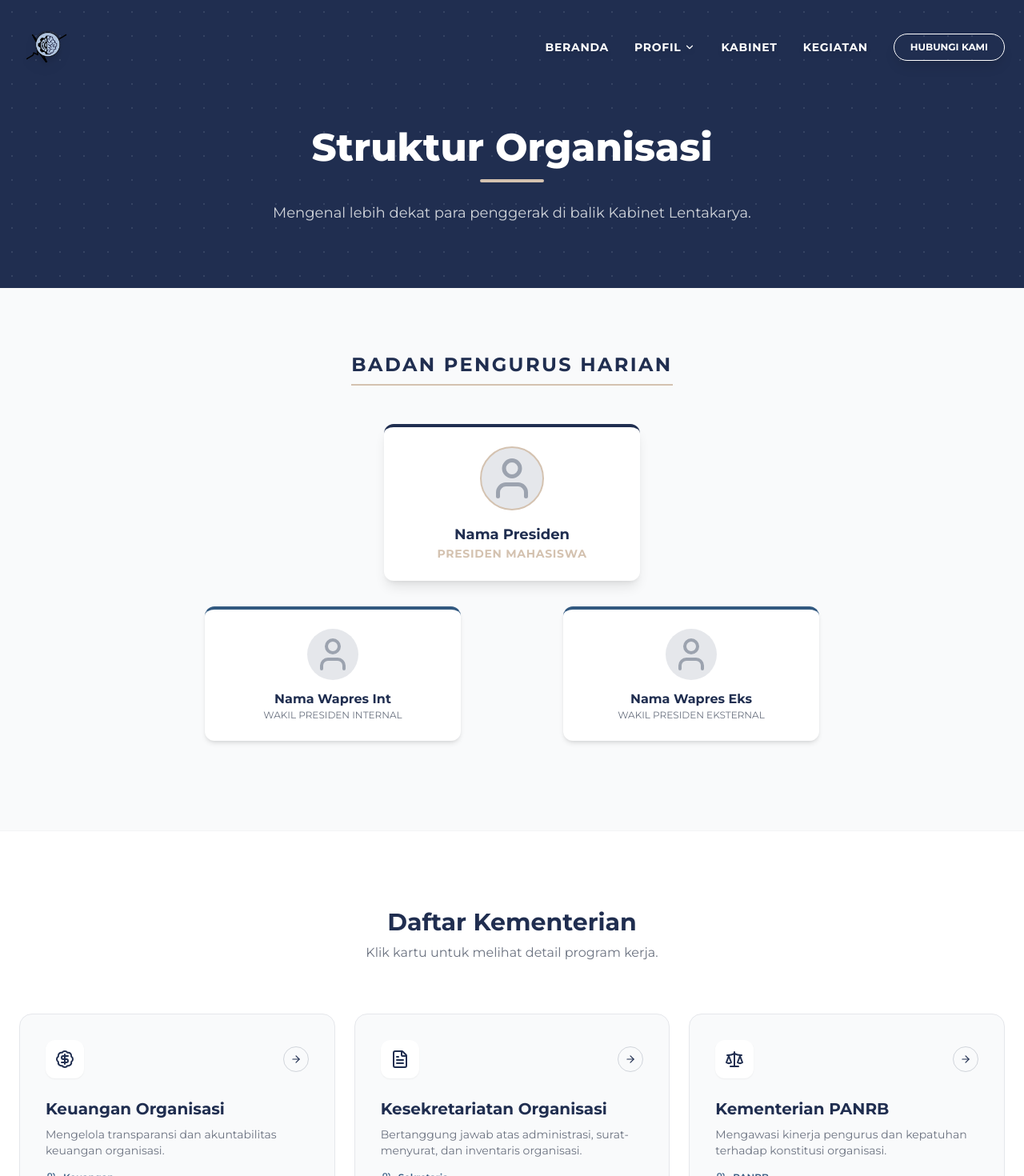
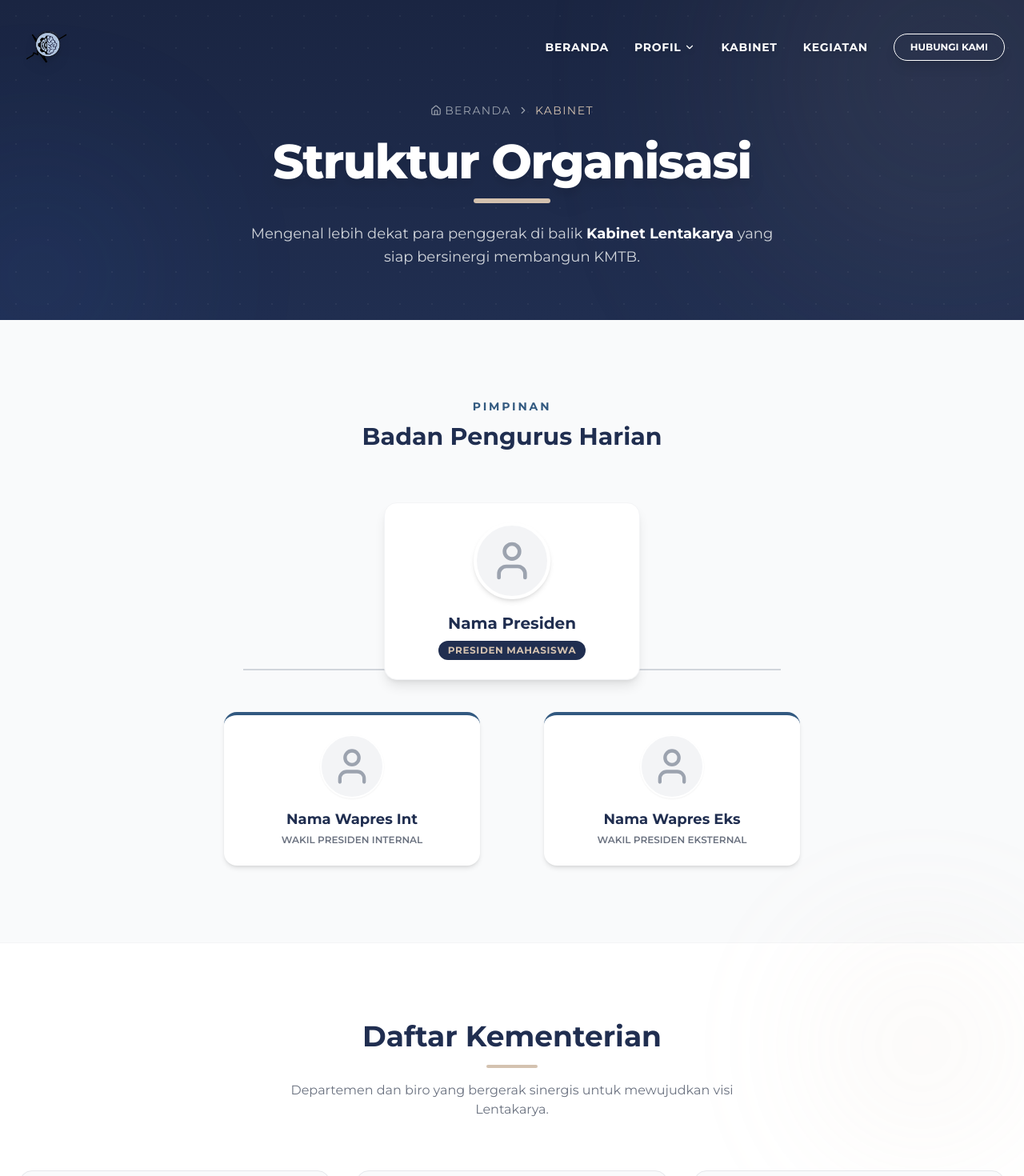
Before and after one commit to zaidanah/website-kmtb, a Next.js app: page /cabinet in a window 1280 px wide. Shown: the top 1470 px of the page at 80% size. Built offline with nearby package versions, Linux system fonts and the light colour scheme.

Commit message:
update lagi

```diff
--- a/src/app/cabinet/page.tsx
+++ b/src/app/cabinet/page.tsx
@@ -3,7 +3,7 @@
 import Navbar from "@/components/layout/Navbar";
 import { departments } from "@/data/departments";
 import { motion } from "framer-motion";
-import { ArrowRight, User, Users } from "lucide-react";
+import { ArrowRight, User, Users, ChevronRight, Home } from "lucide-react";
 import Link from "next/link";
 
 export default function CabinetPage() {
@@ -11,131 +11,205 @@ export default function CabinetPage() {
     <main className="font-sans bg-gray-50 min-h-screen text-kmtb-navy selection:bg-kmtb-gold selection:text-kmtb-navy">
       <Navbar />
 
-      {/* ================= HEADER SECTION ================= */}
-      <section className="relative bg-[#202E50] pt-40 pb-20 text-center overflow-hidden">
-        {/* Background Pattern */}
-        <div className="absolute inset-0 opacity-10" style={{backgroundImage: 'radial-gradient(#ffffff 1px, transparent 1px)', backgroundSize: '30px 30px'}}></div>
+      {/* ================= HEADER SECTION (REVAMPED) ================= */}
+      <section className="relative h-[50vh] min-h-[400px] flex flex-col items-center justify-center overflow-hidden bg-[#202E50]">
+        {/* 1. Background Elements (Abstract Glows) */}
+        <div className="absolute top-0 left-0 w-full h-full overflow-hidden z-0">
+          {/* Gradient Base */}
+          <div className="absolute inset-0 bg-gradient-to-b from-[#1a2542] to-[#202E50]"></div>
 
-        <div className="relative z-10 container mx-auto px-6">
+          {/* Glowing Orbs (Ornamen Cahaya) */}
+          <div className="absolute -top-24 -right-24 w-96 h-96 bg-[#D4C2B0] rounded-full blur-[150px] opacity-20 animate-pulse"></div>
+          <div className="absolute top-1/2 -left-24 w-72 h-72 bg-blue-500 rounded-full blur-[120px] opacity-10"></div>
+
+          {/* Pattern Grid Halus */}
+          <div
+            className="absolute inset-0 opacity-[0.05]"
+            style={{
+              backgroundImage: "radial-gradient(#ffffff 1px, transparent 1px)",
+              backgroundSize: "40px 40px",
+            }}
+          ></div>
+        </div>
+
+        {/* 2. Content */}
+        <div className="relative z-10 container mx-auto px-6 text-center mt-16">
+          {/* Breadcrumb (Navigasi Kecil) */}
+          <motion.div
+            initial={{ opacity: 0, y: -10 }}
+            animate={{ opacity: 1, y: 0 }}
+            transition={{ duration: 0.5 }}
+            className="flex items-center justify-center gap-2 text-xs md:text-sm text-gray-400 mb-6 font-medium uppercase tracking-widest"
+          >
+            <Link
+              href="/"
+              className="hover:text-[#D4C2B0] transition-colors flex items-center gap-1"
+            >
+              <Home size={14} /> Beranda
+            </Link>
+            <ChevronRight size={14} />
+            <span className="text-[#D4C2B0]">Kabinet</span>
+          </motion.div>
+
+          {/* Judul Besar */}
           <motion.h1
             initial={{ y: 20, opacity: 0 }}
             animate={{ y: 0, opacity: 1 }}
-            className="text-4xl md:text-5xl font-extrabold text-white mb-4"
+            transition={{ duration: 0.6, delay: 0.1 }}
+            className="text-4xl md:text-6xl font-extrabold text-white mb-4 tracking-tight drop-shadow-xl"
           >
             Struktur Organisasi
           </motion.h1>
+
+          {/* Garis Hiasan */}
           <motion.div
-            initial={{ scale: 0 }}
-            animate={{ scale: 1 }}
-            transition={{ delay: 0.2 }}
-            className="w-20 h-1 bg-[#D4C2B0] mx-auto rounded-full"
+            initial={{ scaleX: 0 }}
+            animate={{ scaleX: 1 }}
+            transition={{ duration: 0.6, delay: 0.3 }}
+            className="w-24 h-1.5 bg-[#D4C2B0] mx-auto rounded-full mb-6"
           ></motion.div>
-          <p className="text-gray-300 mt-6 max-w-2xl mx-auto text-lg font-light">
-            Mengenal lebih dekat para penggerak di balik Kabinet Lentakarya.
-          </p>
+
+          {/* Deskripsi */}
+          <motion.p
+            initial={{ y: 20, opacity: 0 }}
+            animate={{ y: 0, opacity: 1 }}
+            transition={{ duration: 0.6, delay: 0.4 }}
+            className="text-gray-300 max-w-2xl mx-auto text-lg font-light leading-relaxed"
+          >
+            Mengenal lebih dekat para penggerak di balik{" "}
+            <span className="font-bold text-white">Kabinet Lentakarya</span>{" "}
+            yang siap bersinergi membangun KMTB.
+          </motion.p>
         </div>
       </section>
 
       {/* ================= BPH INTI (Tree Structure) ================= */}
-      <section className="py-20 container mx-auto px-6">
-        <div className="text-center mb-12">
-          <h2 className="text-2xl font-bold text-[#202E50] uppercase tracking-widest border-b-2 border-[#D4C2B0] inline-block pb-2">
+      <section className="py-24 container mx-auto px-6">
+        <div className="text-center mb-16">
+          <span className="text-[#325980] font-bold tracking-[0.2em] text-sm uppercase">
+            Pimpinan
+          </span>
+          <h2 className="text-3xl font-bold text-[#202E50] mt-2">
             Badan Pengurus Harian
           </h2>
         </div>
 
         {/* Tree Layout */}
-        <div className="flex flex-col items-center gap-8 relative">
-          {/* Garis Konektor Tengah */}
-          <div className="absolute top-20 bottom-20 w-[2px] bg-gray-200 -z-10 hidden md:block"></div>
+        <div className="flex flex-col items-center gap-10 relative max-w-4xl mx-auto">
+          {/* Garis Konektor Vertikal (Tiang Utama) */}
+          <div className="absolute top-16 bottom-20 left-1/2 -translate-x-1/2 w-[2px] bg-gray-300 -z-10 hidden md:block"></div>
 
           {/* Level 1: Presiden */}
           <motion.div
             initial={{ y: 20, opacity: 0 }}
             whileInView={{ y: 0, opacity: 1 }}
             viewport={{ once: true }}
-             className="bg-white p-6 rounded-xl shadow-lg border-t-4 border-[#202E50] w-full max-w-xs text-center z-10"
+            className="relative bg-white p-6 rounded-2xl shadow-lg border border-gray-100 w-full max-w-xs text-center z-10 hover:-translate-y-2 transition-transform duration-300 group"
           >
-             <div className="w-20 h-20 bg-gray-200 rounded-full mx-auto mb-4 overflow-hidden border-2 border-[#D4C2B0]">
-               {/* Ganti dengan Foto Presiden */}
-               <User className="w-full h-full text-gray-400 p-2" />
+            <div className="w-24 h-24 bg-gray-100 rounded-full mx-auto mb-4 overflow-hidden border-4 border-white shadow-md group-hover:border-[#D4C2B0] transition-colors">
+              <User className="w-full h-full text-gray-400 p-4" />
             </div>
-             <h3 className="font-bold text-lg text-[#202E50]">Nama Presiden</h3>
-             <p className="text-sm text-[#D4C2B0] font-bold uppercase tracking-wider">Presiden Mahasiswa</p>
+            <h3 className="font-bold text-xl text-[#202E50]">Nama Presiden</h3>
+            <div className="mt-2 inline-block px-3 py-1 bg-[#202E50] text-[#D4C2B0] text-xs font-bold rounded-full uppercase tracking-wider">
+              Presiden Mahasiswa
+            </div>
           </motion.div>
 
-          {/* Level 2: Wapres Internal & Eksternal */}
-          <div className="flex flex-col md:flex-row gap-8 md:gap-32 w-full justify-center">
+          {/* Level 2: Wapres Internal & Eksternal (Connector Horizontal) */}
+          <div className="hidden md:block w-3/4 h-[2px] bg-gray-300 absolute top-[13rem]"></div>
+
+          {/* Level 2: Cards */}
+          <div className="flex flex-col md:flex-row gap-8 md:gap-20 w-full justify-center">
+            {/* Wapres Internal */}
             <motion.div
               initial={{ x: -20, opacity: 0 }}
               whileInView={{ x: 0, opacity: 1 }}
               viewport={{ once: true }}
-               className="bg-white p-6 rounded-xl shadow-md border-t-4 border-[#325980] w-full max-w-xs text-center z-10"
+              className="bg-white p-6 rounded-2xl shadow-md border-t-4 border-[#325980] w-full max-w-xs text-center z-10"
             >
-               <div className="w-16 h-16 bg-gray-200 rounded-full mx-auto mb-3 overflow-hidden">
-                 <User className="w-full h-full text-gray-400 p-2" />
+              <div className="w-20 h-20 bg-gray-100 rounded-full mx-auto mb-3 overflow-hidden border-2 border-white shadow-sm">
+                <User className="w-full h-full text-gray-400 p-3" />
               </div>
-               <h3 className="font-bold text-[#202E50]">Nama Wapres Int</h3>
-               <p className="text-xs text-gray-500 uppercase">Wakil Presiden Internal</p>
+              <h3 className="font-bold text-lg text-[#202E50]">
+                Nama Wapres Int
+              </h3>
+              <p className="text-xs text-gray-500 font-semibold uppercase mt-1">
+                Wakil Presiden Internal
+              </p>
             </motion.div>
 
+            {/* Wapres Eksternal */}
             <motion.div
               initial={{ x: 20, opacity: 0 }}
               whileInView={{ x: 0, opacity: 1 }}
               viewport={{ once: true }}
-               className="bg-white p-6 rounded-xl shadow-md border-t-4 border-[#325980] w-full max-w-xs text-center z-10"
+              className="bg-white p-6 rounded-2xl shadow-md border-t-4 border-[#325980] w-full max-w-xs text-center z-10"
             >
-               <div className="w-16 h-16 bg-gray-200 rounded-full mx-auto mb-3 overflow-hidden">
-                 <User className="w-full h-full text-gray-400 p-2" />
+              <div className="w-20 h-20 bg-gray-100 rounded-full mx-auto mb-3 overflow-hidden border-2 border-white shadow-sm">
+                <User className="w-full h-full text-gray-400 p-3" />
               </div>
-               <h3 className="font-bold text-[#202E50]">Nama Wapres Eks</h3>
-               <p className="text-xs text-gray-500 uppercase">Wakil Presiden Eksternal</p>
+              <h3 className="font-bold text-lg text-[#202E50]">
+                Nama Wapres Eks
+              </h3>
+              <p className="text-xs text-gray-500 font-semibold uppercase mt-1">
+                Wakil Presiden Eksternal
+              </p>
             </motion.div>
-          </div>
-
-          {/* Level 3: Sekjen & Bendahara (Contoh) */}
-           <div className="flex flex-col md:flex-row gap-4 md:gap-16 w-full justify-center">
-             {/* Kamu bisa tambah kotak lagi disini untuk Sekjen/Bendahara jika mau */}
           </div>
         </div>
       </section>
 
       {/* ================= GRID KEMENTERIAN ================= */}
-      <section className="bg-white py-24 border-t border-gray-100">
-        <div className="container mx-auto px-6">
+      <section className="bg-white py-24 border-t border-gray-100 relative">
+        {/* Background Texture */}
+        <div className="absolute top-0 right-0 w-64 h-64 bg-[#D4C2B0] rounded-full blur-[100px] opacity-10 pointer-events-none"></div>
+
+        <div className="container mx-auto px-6 relative z-10">
           <div className="text-center mb-16">
-            <h2 className="text-3xl font-bold text-[#202E50] mb-2">Daftar Kementerian</h2>
-            <p className="text-gray-500">Klik kartu untuk melihat detail program kerja.</p>
+            <h2 className="text-4xl font-bold text-[#202E50] mb-4">
+              Daftar Kementerian
+            </h2>
+            <div className="w-16 h-1 bg-[#D4C2B0] mx-auto rounded-full mb-4"></div>
+            <p className="text-gray-500 max-w-xl mx-auto">
+              Departemen dan biro yang bergerak sinergis untuk mewujudkan visi
+              Lentakarya.
+            </p>
           </div>
 
-          <div className="grid grid-cols-1 md:grid-cols-2 lg:grid-cols-3 gap-6">
+          <div className="grid grid-cols-1 md:grid-cols-2 lg:grid-cols-3 gap-8">
             {departments.map((dept, idx) => (
-              <Link href={`/cabinet/${dept.id}`} key={dept.id} className="block group">
+              <Link
+                href={`/cabinet/${dept.id}`}
+                key={dept.id}
+                className="block group h-full"
+              >
                 <motion.div
                   initial={{ opacity: 0, y: 20 }}
                   whileInView={{ opacity: 1, y: 0 }}
-                  transition={{ delay: idx * 0.1 }}
+                  transition={{ delay: idx * 0.05 }}
                   viewport={{ once: true }}
-                  className="bg-gray-50 p-8 rounded-2xl border border-gray-200 hover:border-[#D4C2B0] hover:bg-[#202E50] hover:shadow-xl transition-all duration-300 h-full flex flex-col"
+                  className="bg-gray-50 p-8 rounded-2xl border border-gray-200 hover:border-[#D4C2B0] hover:bg-white hover:shadow-[0_10px_30px_rgba(32,46,80,0.1)] transition-all duration-300 h-full flex flex-col relative overflow-hidden"
                 >
+                  {/* Hover Accent */}
+                  <div className="absolute top-0 left-0 w-1 h-full bg-[#202E50] transform -translate-x-1 group-hover:translate-x-0 transition-transform duration-300"></div>
+
                   <div className="flex items-center justify-between mb-6">
-                    <div className="w-12 h-12 bg-white rounded-xl flex items-center justify-center text-[#202E50] shadow-sm group-hover:bg-[#D4C2B0] transition-colors">
-                      {/* Render Icon Komponen */}
-                      <dept.icon size={24} />
+                    <div className="w-14 h-14 bg-white rounded-xl flex items-center justify-center text-[#202E50] shadow-sm border border-gray-100 group-hover:bg-[#202E50] group-hover:text-[#D4C2B0] transition-colors">
+                      <dept.icon size={28} strokeWidth={1.5} />
                     </div>
-                    <div className="w-8 h-8 rounded-full border border-gray-300 flex items-center justify-center group-hover:border-white/50 group-hover:text-white">
+                    <div className="w-8 h-8 rounded-full bg-gray-200 flex items-center justify-center text-gray-500 group-hover:bg-[#D4C2B0] group-hover:text-[#202E50] transition-colors">
                       <ArrowRight size={14} />
                     </div>
                   </div>
 
-                  <h3 className="text-xl font-bold text-[#202E50] group-hover:text-white mb-2">
+                  <h3 className="text-xl font-bold text-[#202E50] mb-3">
                     {dept.name}
                   </h3>
-                  <p className="text-sm text-gray-500 group-hover:text-gray-300 line-clamp-3 mb-4 flex-grow">
+                  <p className="text-sm text-gray-500 leading-relaxed mb-6 flex-grow">
                     {dept.desc}
                   </p>
 
-                  <div className="flex items-center gap-2 text-xs font-semibold text-[#325980] group-hover:text-[#D4C2B0] mt-auto">
+                  <div className="flex items-center gap-2 text-xs font-bold text-[#325980] uppercase tracking-wider pt-4 border-t border-gray-100">
                     <Users size={14} />
                     <span>{dept.shortName}</span>
                   </div>
@@ -147,7 +221,7 @@ export default function CabinetPage() {
       </section>
 
       {/* Footer Simple */}
-      <footer className="bg-[#151e32] text-center py-8 text-gray-500 text-sm">
+      <footer className="bg-[#151e32] text-center py-8 text-gray-500 text-sm border-t border-white/5">
         <p>&copy; 2025 Kabinet Lentakarya - KMTB Telkom University</p>
       </footer>
     </main>
```
Lines whose indentation alone changed are shown as unchanged.
